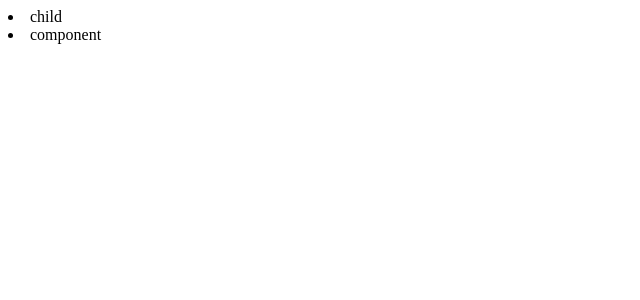
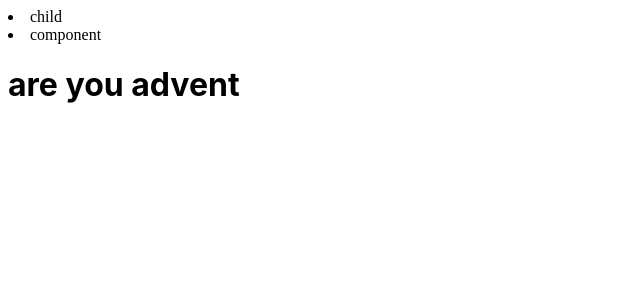
Before and after one commit to bluesauce838/react-childComponent, a React (Create React App) app: page / in a window 1280 px wide. Shown: the top 300 px of the page, without its empty margins (0-640 px from the left). Built offline with nearby package versions, Linux system fonts and the light colour scheme.

Commit message:
1 file modified, 1 added

```diff
--- a/src/App.js
+++ b/src/App.js
@@ -1,5 +1,6 @@
 import React from 'react';
 import './style.css';
+import Callapi from './components/Callapi.jsx';
 
 export default function App() {
   const xyz = ['child', 'mind', 'component'];
@@ -14,6 +15,7 @@ export default function App() {
           .map((filteredName) => (
             <li>{filteredName}</li>
           ))}
+        <Callapi />
       </div>
     </div>
   );
--- /dev/null
+++ b/src/components/Callapi.jsx
@@ -0,0 +1,9 @@
+import React from 'react';
+function Callapi() {
+  return (
+    <div>
+      <h1>are you advent</h1>
+    </div>
+  );
+}
+export default Callapi;
```
